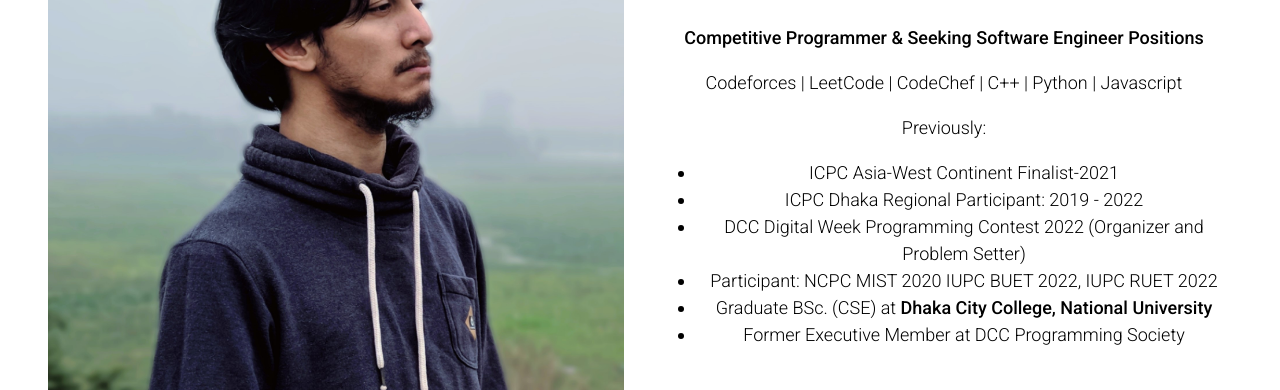
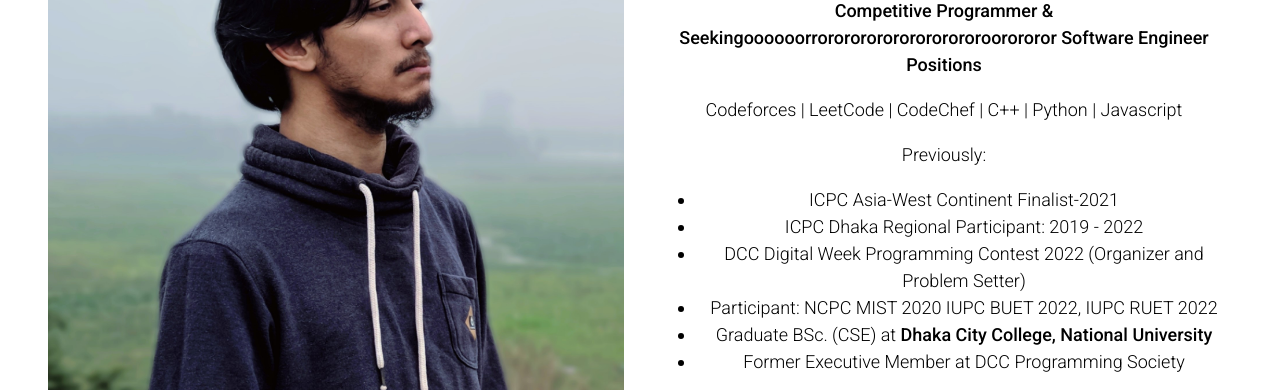
Before and after one commit to imShafin/imshafin.github.io, a plain HTML site: page index.html in a window 1280 px wide. Shown: the part 287-677 px from the top of the page. Drawn offline with Linux system fonts and the light colour scheme.

Commit message:
Update index.html

```diff
--- a/index.html
+++ b/index.html
@@ -18,7 +18,7 @@
     <section class="rightInfo">
       <p id="header">Hi, I'm <span class="strong">Izazur Rahman Shafin</span></p>
       <div class="aboutInfo">
-        <p class="strong">Competitive Programmer & Seeking Software Engineer Positions </p>
+        <p class="strong">Competitive Programmer & Seekingoooooorrororororororororororoorororor Software Engineer Positions </p>
         <p>Codeforces | LeetCode | CodeChef | C++ | Python | Javascript </p>
 
         <p>Previously:</p>
```
